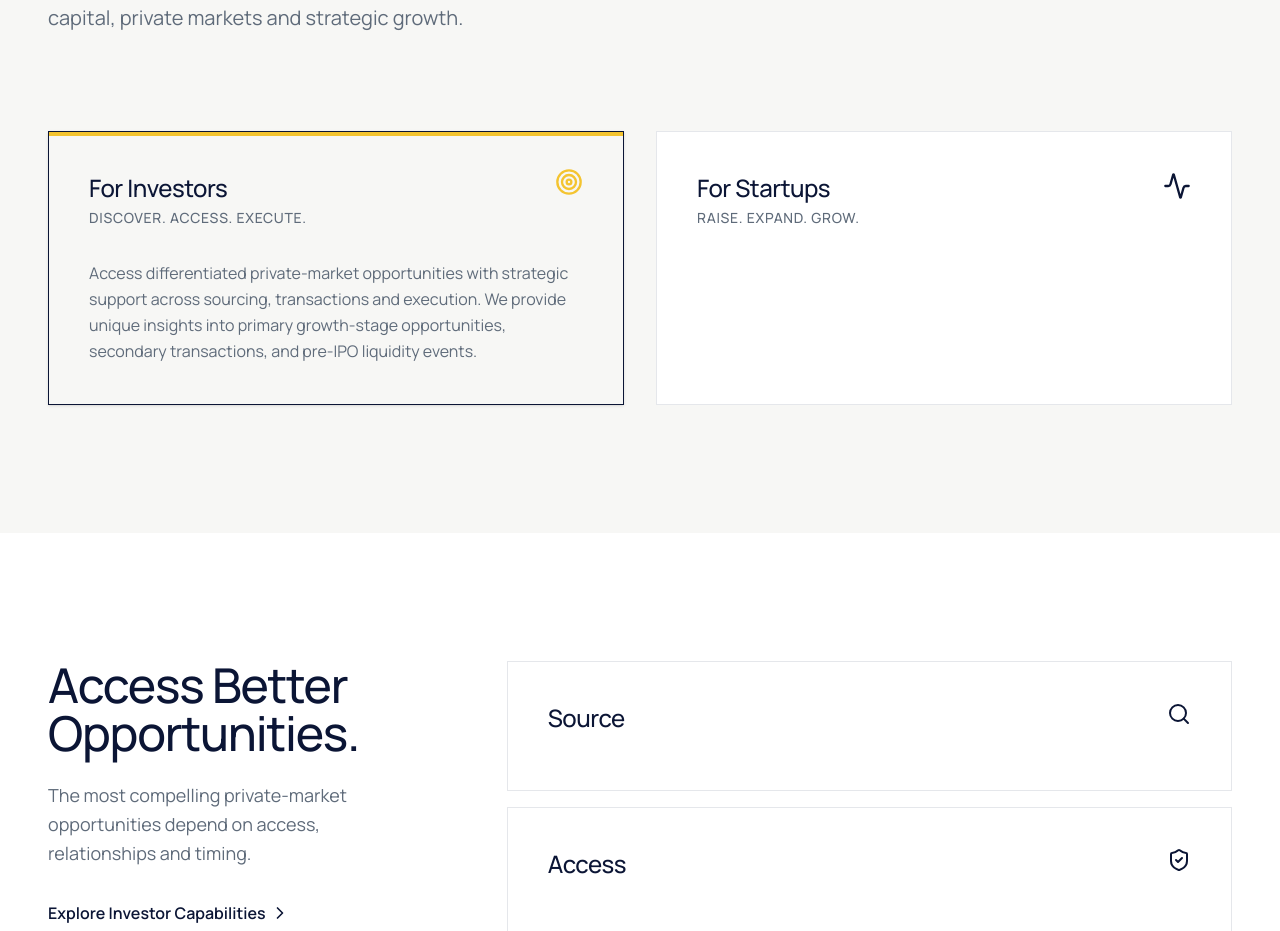
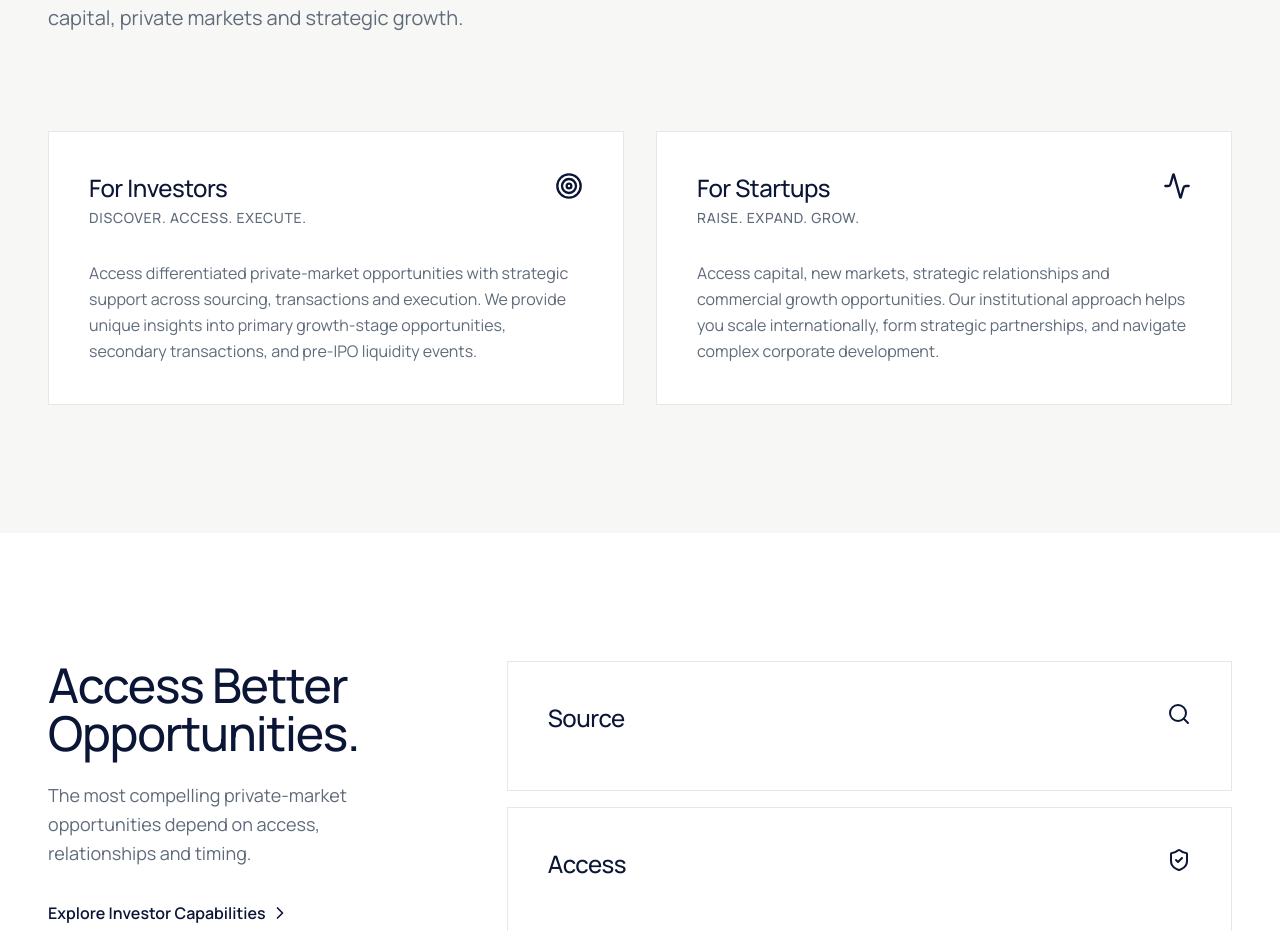
Before and after one commit to mtforstartups-hub/decipher-investments, a React (Vite) app: page / in a window 1280 px wide. Shown: the part 1168-2099 px from the top of the page. Built offline with nearby package versions, Linux system fonts and the light colour scheme; no server answers.

Commit message:
startup card's contents are now static

```diff
--- a/src/pages/Home.tsx
+++ b/src/pages/Home.tsx
@@ -275,21 +275,55 @@ export function Home() {
           </p>
         </div>
 
-        <InteractiveBoxGroup className="grid grid-cols-1 md:grid-cols-2 gap-6 lg:gap-8">
-          <InteractiveBox
-            title="For Investors"
-            subtitle="Discover. Access. Execute."
-            content="Access differentiated private-market opportunities with strategic support across sourcing, transactions and execution. We provide unique insights into primary growth-stage opportunities, secondary transactions, and pre-IPO liquidity events."
-            icon={<Target size={28} />}
-          />
+        <div className="grid grid-cols-1 md:grid-cols-2 gap-6 lg:gap-8">
+          {/* For Investors Card */}
+          <div className="group w-full text-left p-8 md:p-10 border border-border hover:border-navy bg-white hover:shadow-sm transition-all duration-300 relative overflow-hidden">
+            <div className="relative z-10 flex flex-col h-full">
+              <div className="flex items-start justify-between gap-4 mb-4">
+                <div>
+                  <h3 className="text-xl md:text-2xl font-display font-medium text-navy">
+                    For Investors
+                  </h3>
+                  <p className="text-muted text-sm mt-1 uppercase tracking-wider font-medium">
+                    Discover. Access. Execute.
+                  </p>
+                </div>
+                <div className="text-navy group-hover:text-yellow group-hover:-translate-y-1 transition-all duration-300">
+                  <Target size={28} />
+                </div>
+              </div>
+              <p className="text-muted leading-relaxed mt-4 font-normal">
+                Access differentiated private-market opportunities with strategic support across sourcing, transactions and execution. We provide unique insights into primary growth-stage opportunities, secondary transactions, and pre-IPO liquidity events.
+              </p>
+            </div>
 
-          <InteractiveBox
-            title="For Startups"
-            subtitle="Raise. Expand. Grow."
-            content="Access capital, new markets, strategic relationships and commercial growth opportunities. Our institutional approach helps you scale internationally, form strategic partnerships, and navigate complex corporate development."
-            icon={<Activity size={28} />}
-          />
-        </InteractiveBoxGroup>
+            <div className="absolute top-0 left-0 w-full h-1 bg-yellow transform origin-left scale-x-0 group-hover:scale-x-100 transition-transform duration-300 ease-out" />
+          </div>
+
+          {/* For Startups Card */}
+          <div className="group w-full text-left p-8 md:p-10 border border-border hover:border-navy bg-white hover:shadow-sm transition-all duration-300 relative overflow-hidden">
+            <div className="relative z-10 flex flex-col h-full">
+              <div className="flex items-start justify-between gap-4 mb-4">
+                <div>
+                  <h3 className="text-xl md:text-2xl font-display font-medium text-navy">
+                    For Startups
+                  </h3>
+                  <p className="text-muted text-sm mt-1 uppercase tracking-wider font-medium">
+                    Raise. Expand. Grow.
+                  </p>
+                </div>
+                <div className="text-navy group-hover:text-yellow group-hover:-translate-y-1 transition-all duration-300">
+                  <Activity size={28} />
+                </div>
+              </div>
+              <p className="text-muted leading-relaxed mt-4 font-normal">
+                Access capital, new markets, strategic relationships and commercial growth opportunities. Our institutional approach helps you scale internationally, form strategic partnerships, and navigate complex corporate development.
+              </p>
+            </div>
+
+            <div className="absolute top-0 left-0 w-full h-1 bg-yellow transform origin-left scale-x-0 group-hover:scale-x-100 transition-transform duration-300 ease-out" />
+          </div>
+        </div>
       </Section>
 
       {/* SECTION 3: FOR INVESTORS */}
```
